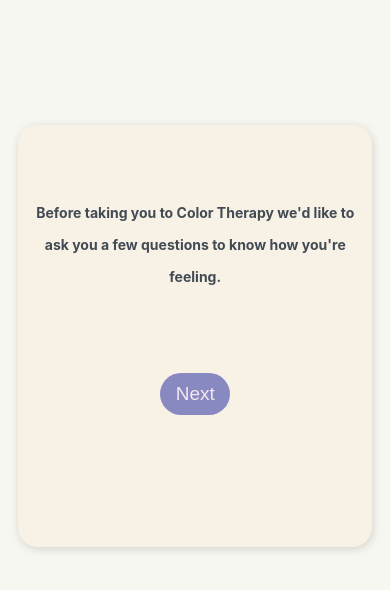
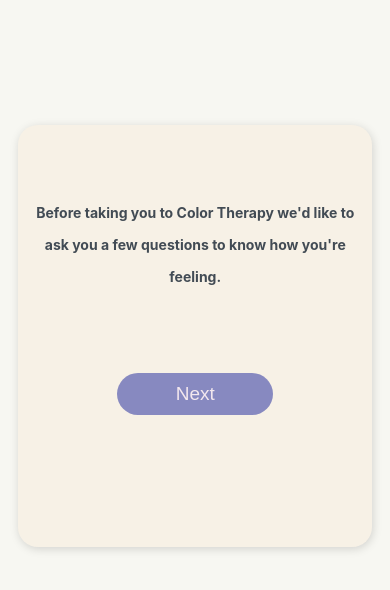
Before and after one commit to kabirvirji/colortherapy, a React (Create React App) app in the folder hexlist/: page /quiz in a window 390 px wide. Shown: the top 590 px of the page. Built offline with nearby package versions, Linux system fonts and the light colour scheme.

Commit message:
responsive button

```diff
--- a/hexlist/src/components/Quiz/Button/Button.css
+++ b/hexlist/src/components/Quiz/Button/Button.css
@@ -21,7 +21,7 @@
 @media only screen and (max-width: 600px) {
   .button {
     margin-top: 1.3vh;
-    width: 18vw;
+    width: 40vw;
   }
 }
 
--- a/hexlist/src/components/Quiz/Range/Range.css
+++ b/hexlist/src/components/Quiz/Range/Range.css
@@ -2,6 +2,7 @@ input[type="range"] {
   -webkit-appearance: none;
   width: 100%;
   margin: 8px 0;
+  background-color: #f7f1e6;
 }
 input[type="range"]:focus {
   outline: none;
@@ -32,13 +33,13 @@ input[type="range"]:focus::-webkit-slider-runnable-track {
 }
 input[type="range"]::-moz-range-track {
   width: 100%;
-  height: 1.8px;
+  height: 0.5px;
   cursor: pointer;
   box-shadow: 0px 0px 0px rgba(0, 0, 0, 0.76),
     0px 0px 0px rgba(13, 13, 13, 0.76);
   background: #ffffff;
   border-radius: 22.6px;
-  border: 1.2px solid #010101;
+  border: 1.8px solid #010101;
 }
 input[type="range"]::-moz-range-thumb {
   box-shadow: 0px 0px 1.3px #000000, 0px 0px 0px #0d0d0d;
@@ -92,5 +93,4 @@ input[type="range"]:focus::-ms-fill-upper {
 }
 .max-text {
   float: right;
-
 }
```
